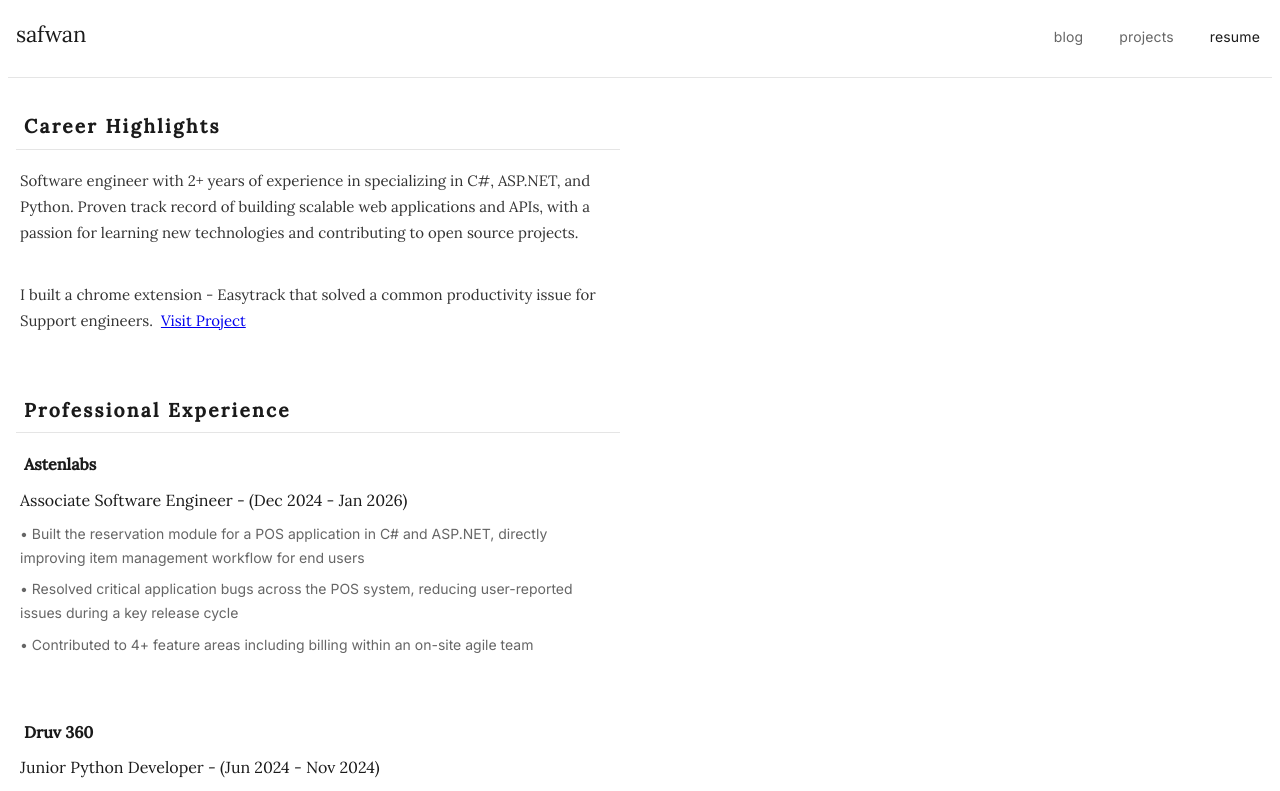
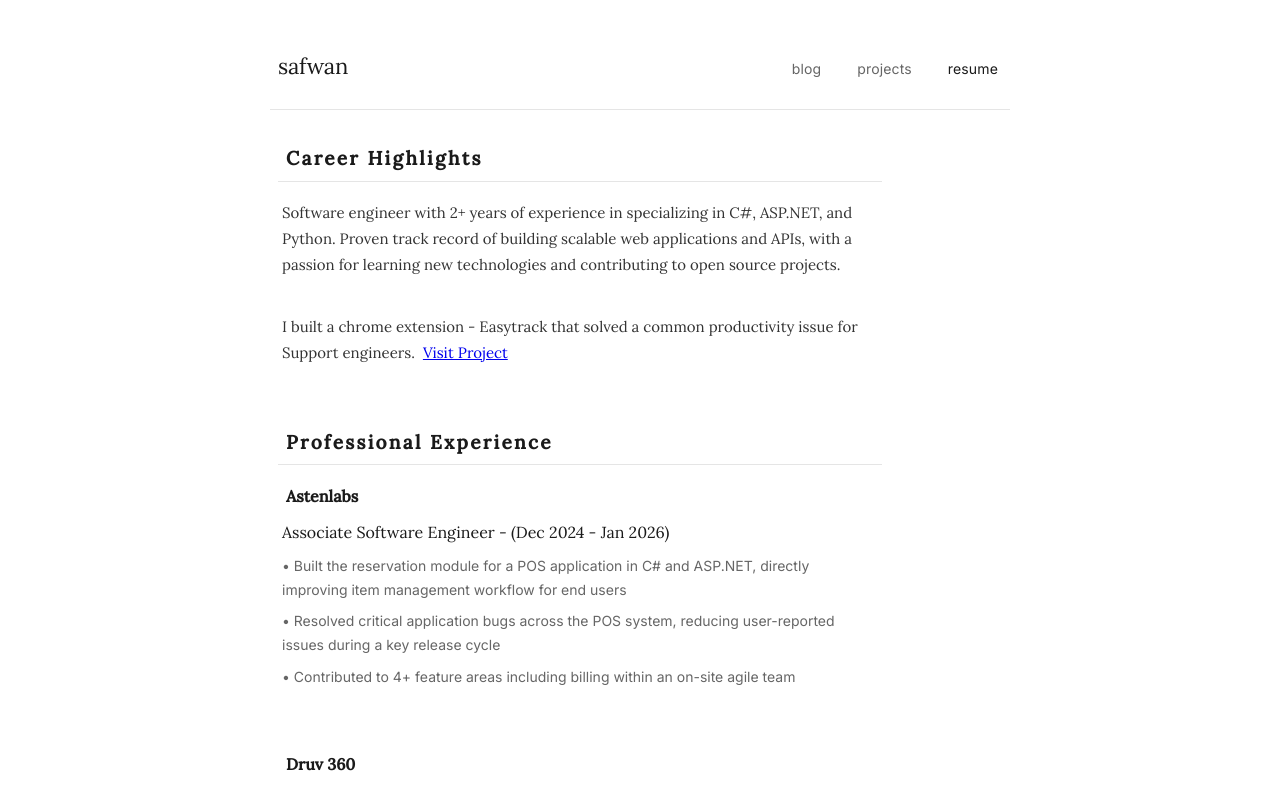
Before and after one commit to safwan027/pingsafwan, a Next.js app: page /resume in a window 1280 px wide. Shown: the top 791 px of the page. Built offline with nearby package versions, Linux system fonts and the light colour scheme; no server answers; the database is empty.

Commit message:
considered mobile styles

```diff
--- a/app/globals.css
+++ b/app/globals.css
@@ -566,3 +566,121 @@ html {
 
   transition: background-color 0.5s ease;
 } */
+/* ── MOBILE RESPONSIVE ── */
+@media (max-width: 600px) {
+
+  /* Header: stack name above nav on small screens */
+  .site-header {
+    flex-direction: column;
+    align-items: flex-start;
+    gap: 10px;
+    padding-bottom: 14px;
+  }
+
+  .site-nav {
+    gap: 16px;
+  }
+
+  .nav-item {
+    font-size: 13px;
+  }
+
+  /* Resume contact line: stack vertically */
+  .resume-contact-line {
+    flex-direction: column;
+    align-items: flex-start;
+    gap: 4px;
+  }
+
+  /* Resume entry header: stack role/period vertically */
+  .r-entry-header {
+    flex-direction: column;
+    align-items: flex-start;
+    gap: 2px;
+  }
+
+  /* Terminal: fit within screen width */
+  #terminal {
+    width: 92vw !important;
+    left: 50% !important;
+    transform: translate(-50%, -50%) !important;
+  }
+
+  /* Footer: stack vertically */
+  .site-footer {
+    flex-direction: column;
+    align-items: flex-start;
+    gap: 8px;
+  }
+
+  /* Blog list: make date wrap nicely */
+  .blog-ul li {
+    display: flex;
+    flex-wrap: wrap;
+    align-items: baseline;
+    gap: 0 4px;
+  }
+
+  /* Prevent global padding override on small screens */
+  * {
+    padding: 0;
+  }
+
+  /* Restore intentional paddings that * wiped */
+  .skill { padding: 3px 10px; }
+  .tag { padding: 2px 10px; }
+  .term-bar { padding: 12px 16px; }
+  .term-body { padding: 16px; }
+  .project { padding: 20px 0; }
+  .r-section { margin-bottom: 28px; }
+}
+
+/* ── HAMBURGER / MOBILE NAV ── */
+.hamburger-btn {
+  display: none;
+  background: none;
+  border: none;
+  font-size: 20px;
+  cursor: pointer;
+  color: var(--dark);
+  padding: 0;
+  line-height: 1;
+}
+
+.mobile-nav {
+  display: none;
+}
+
+@media (max-width: 480px) {
+  .desktop-nav {
+    display: none;
+  }
+
+  .hamburger-btn {
+    display: block;
+    position: absolute;
+    right: clamp(16px, 5vw, 60px);
+    top: 36px;
+  }
+
+  .site-header {
+    position: relative;
+    flex-direction: row;
+    align-items: center;
+    justify-content: space-between;
+  }
+
+  .mobile-nav {
+    display: flex;
+    flex-direction: column;
+    gap: 14px;
+    width: 100%;
+    padding: 16px 0 8px;
+    border-top: 1px solid var(--faint);
+    margin-top: 10px;
+  }
+
+  .mobile-nav .nav-item {
+    font-size: 16px;
+  }
+}
--- a/app/layout.tsx
+++ b/app/layout.tsx
@@ -13,7 +13,12 @@ export default function RootLayout({
 }) {
   return (
     <html lang="en">
-      <body style={{ marginLeft: 250, marginRight: 250 }}>{children}</body>
+      <head>
+        <meta name="viewport" content="width=device-width, initial-scale=1" />
+      </head>
+      <body style={{ maxWidth: '860px', margin: '0 auto', padding: '36px clamp(16px, 5vw, 60px) 80px' }}>
+        {children}
+      </body>
     </html>
   );
 }
```
Also changed, not shown: app/Header.tsx (added, +60 -0 lines).
